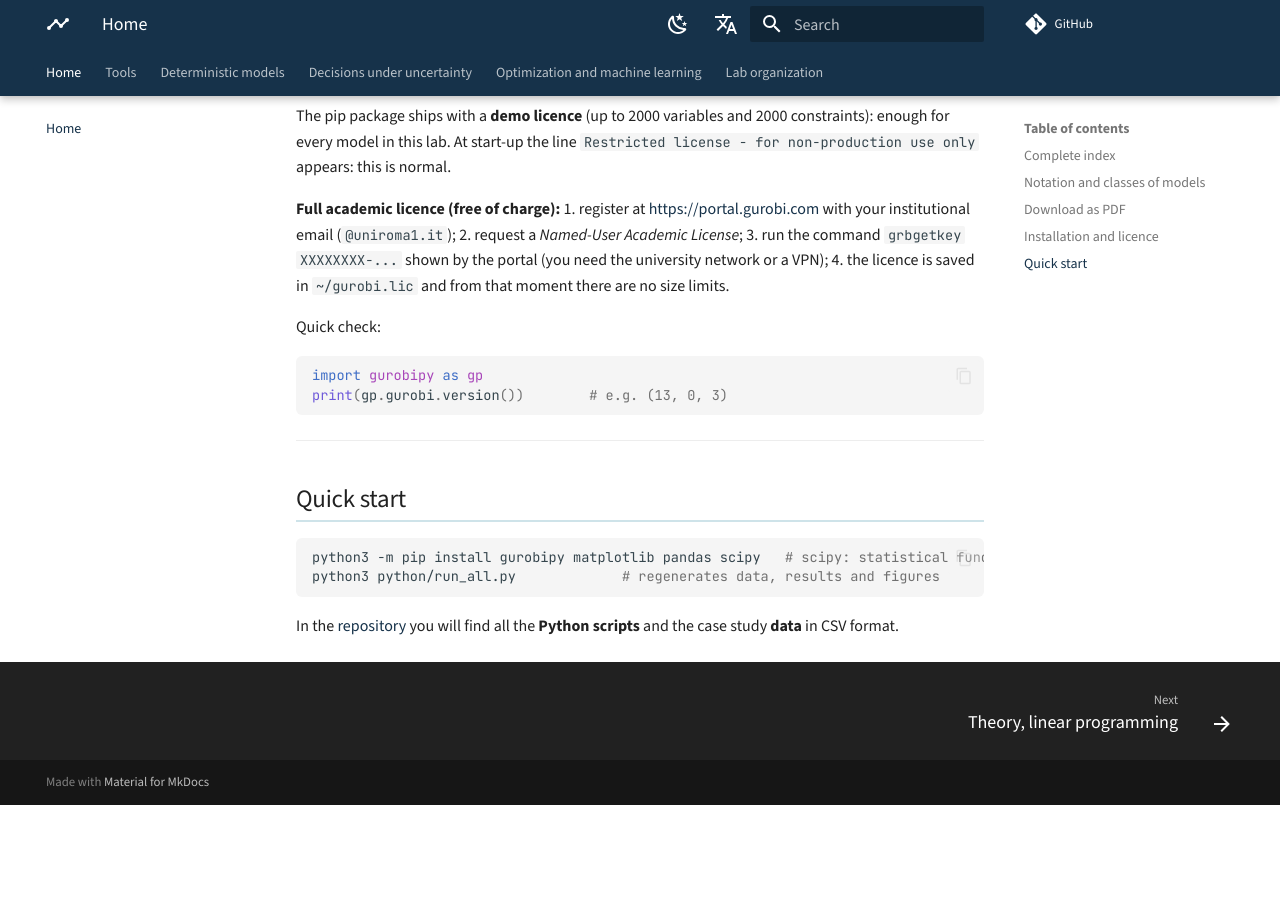
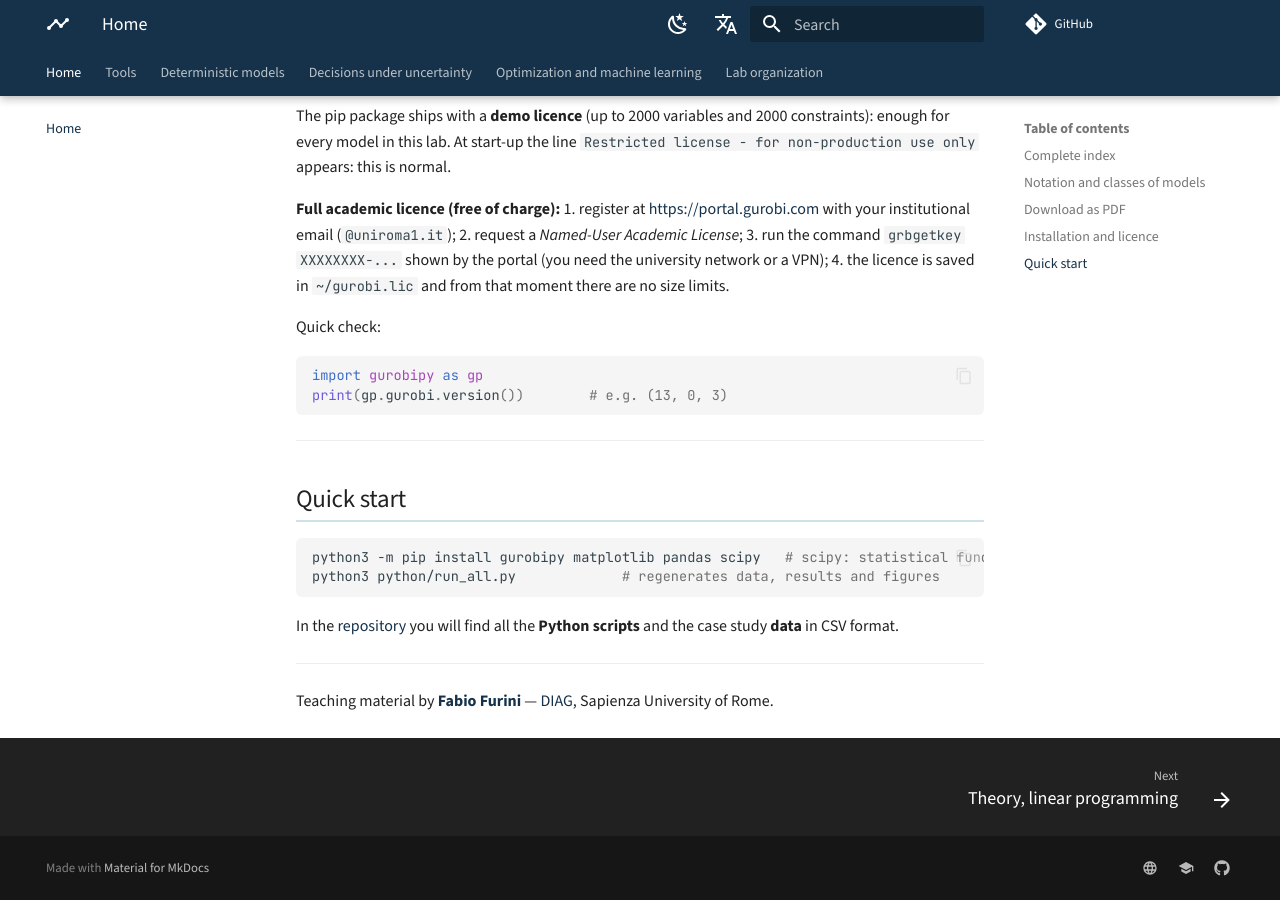
Before and after one commit to fabiofurini/operations-research-lab, an MkDocs documentation site: the page built from docs/index.md, in a window 1280 px wide and 900 px high, scrolled down 2948 px. Built offline with MkDocs 1.6.1 and Material for MkDocs 9.7.7, drawn with Linux system fonts in a browser that asks for light colours; comment, search, counter and statistics services are not loaded; before the commit the page ends 3753 px from its top, so only the background shows below that.

Commit message:
Links to the author's personal site and to DIAG on the site and README
Co-Authored-By: Claude Fable 5 <noreply@anthropic.com>

```diff
--- a/docs/index.md
+++ b/docs/index.md
@@ -192,3 +192,8 @@ python3 python/run_all.py             # regenerates data, results and figures
 
 In the [repository](https://github.com/fabiofurini/operations-research-lab)
 you will find all the **Python scripts** and the case study **data** in CSV format.
+
+---
+
+Teaching material by **[Fabio Furini](https://sites.google.com/view/fabiofurini/home-page)** —
+[DIAG](https://www.diag.uniroma1.it/), Sapienza University of Rome.
--- a/mkdocs.yml
+++ b/mkdocs.yml
@@ -39,6 +39,16 @@ theme:
 plugins:
   - search
 extra:
+  social:
+    - icon: material/web
+      link: https://sites.google.com/view/fabiofurini/home-page
+      name: Fabio Furini — sito personale
+    - icon: material/school
+      link: https://www.diag.uniroma1.it/
+      name: DIAG — Sapienza Università di Roma
+    - icon: fontawesome/brands/github
+      link: https://github.com/fabiofurini
+      name: GitHub
   alternate:
     - name: English
       link: https://fabiofurini.github.io/operations-research-lab/
```
Also changed, not shown: README.md (+1 -1 lines).
